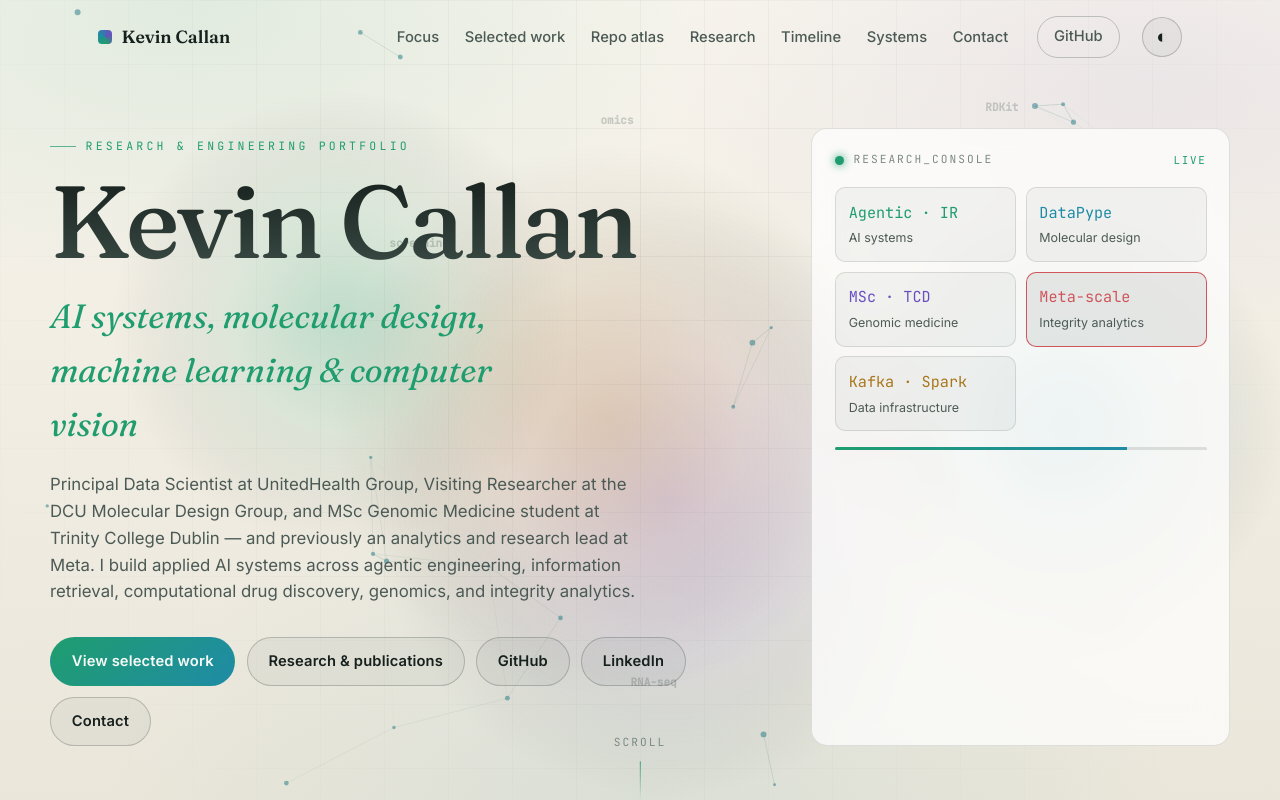
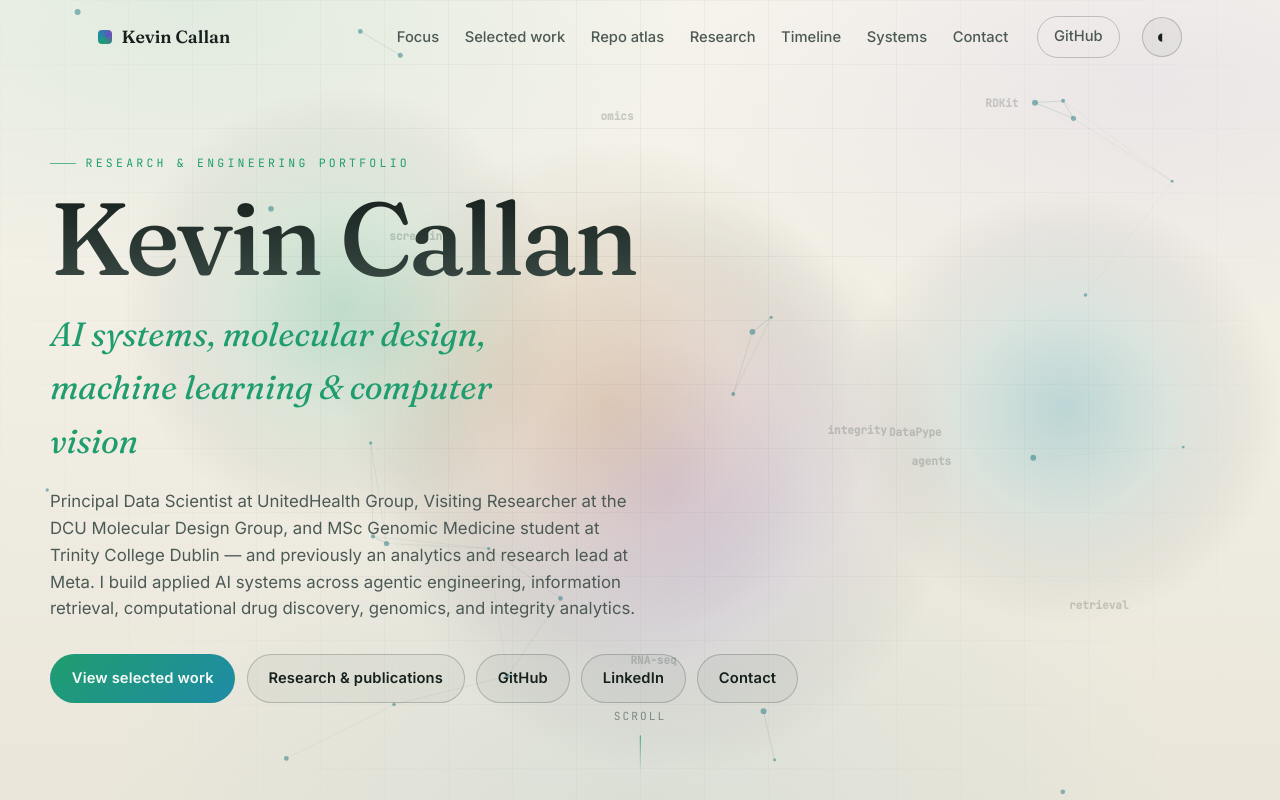
Before and after one commit to kevincallan/kevincallan.github.io, a React (Vite) app: page / in a window 1280 px wide. Shown: the top 800 px of the page. Built offline with nearby package versions, Linux system fonts and the light colour scheme.

Commit message:
Remove research console from hero
The metric console added little; the hero is now a single full-width
copy column over the liquid background.

```diff
--- a/src/App.css
+++ b/src/App.css
@@ -206,10 +206,6 @@
 .hero__grid {
   position: relative;
   z-index: 1;
-  display: grid;
-  grid-template-columns: 1.5fr 0.9fr;
-  gap: clamp(2rem, 5vw, 4rem);
-  align-items: center;
 }
 .hero__name {
   font-size: clamp(3.2rem, 9vw, 6.4rem);
@@ -261,80 +257,6 @@
 @keyframes scrollPulse {
   0%, 100% { opacity: 0.3; transform: scaleY(0.6); }
   50% { opacity: 1; transform: scaleY(1); }
-}
-
-/* Research console */
-.console {
-  padding: 1.4rem;
-  align-self: stretch;
-}
-.console__head {
-  display: flex;
-  align-items: center;
-  gap: 0.6rem;
-  margin-bottom: 1.1rem;
-}
-.console__dot {
-  width: 9px;
-  height: 9px;
-  border-radius: 50%;
-  background: var(--mint);
-  box-shadow: 0 0 10px var(--mint);
-}
-.console__status {
-  margin-left: auto;
-  font-family: var(--font-mono);
-  font-size: 0.68rem;
-  letter-spacing: 0.16em;
-  text-transform: uppercase;
-  color: var(--mint);
-}
-.console__grid {
-  display: grid;
-  grid-template-columns: 1fr 1fr;
-  gap: 0.6rem;
-  list-style: none;
-}
-.console__tile {
-  border: 1px solid var(--hairline);
-  border-radius: var(--radius-sm);
-  padding: 0.8rem;
-  background: var(--tile-bg);
-  transition: border-color 0.4s var(--ease), background 0.4s var(--ease);
-}
-.console__tile[data-accent="mint"] { --tile: var(--mint); }
-.console__tile[data-accent="cyan"] { --tile: var(--cyan); }
-.console__tile[data-accent="violet"] { --tile: var(--violet); }
-.console__tile[data-accent="rose"] { --tile: var(--rose); }
-.console__tile[data-accent="amber"] { --tile: var(--amber); }
-.console__tile.is-active {
-  border-color: var(--tile);
-  background: var(--tile-bg-strong);
-}
-.console__value {
-  display: block;
-  font-family: var(--font-mono);
-  font-size: 0.95rem;
-  color: var(--tile, var(--text));
-  margin-bottom: 0.2rem;
-}
-.console__label {
-  display: block;
-  font-size: 0.78rem;
-  color: var(--muted);
-}
-.console__bar {
-  margin-top: 1rem;
-  height: 3px;
-  border-radius: 3px;
-  background: var(--hairline);
-  overflow: hidden;
-}
-.console__bar span {
-  display: block;
-  height: 100%;
-  background: linear-gradient(90deg, var(--mint), var(--cyan));
-  transition: width 0.8s var(--ease);
 }
 
 /* ============================================================
@@ -1082,8 +1004,6 @@
    Responsive
    ============================================================ */
 @media (max-width: 900px) {
-  .hero__grid { grid-template-columns: 1fr; }
-  .console { max-width: 440px; }
   .case,
   .contact { grid-template-columns: 1fr; }
   .case--flip .case__body,
@@ -1111,7 +1031,6 @@
   }
   .nav__menu.is-open { opacity: 1; transform: none; pointer-events: auto; }
   .nav__menu ul { flex-direction: column; gap: 1rem; }
-  .console__grid { grid-template-columns: 1fr 1fr; }
   .atlas__canvas-wrap { height: 320px; }
 }
 
@@ -1132,8 +1051,7 @@
   .cv__feature,
   .genome__read,
   .genome__heat span,
-  .hero__scroll-line,
-  .console__bar span {
+  .hero__scroll-line {
     animation: none !important;
     transition: none !important;
   }
--- a/src/components/Hero.jsx
+++ b/src/components/Hero.jsx
@@ -1,6 +1,5 @@
 import { site } from "../data/site.js";
 import { LiquidBackground } from "./visuals/LiquidBackground.jsx";
-import { ResearchConsole } from "./visuals/ResearchConsole.jsx";
 
 const CTAS = [
   { label: "View selected work", href: "#work", primary: true },
@@ -34,7 +33,6 @@ export function Hero() {
             ))}
           </ul>
         </div>
-        <ResearchConsole />
       </div>
       <a className="hero__scroll" href="#focus" aria-label="Scroll to current focus">
         <span className="label-mono">scroll</span>
--- a/src/components/visuals/ResearchConsole.jsx
+++ /dev/null
@@ -1,45 +0,0 @@
-import { useEffect, useState } from "react";
-import { consoleMetrics } from "../../data/site.js";
-import { useReducedMotion } from "../../hooks/useReducedMotion.js";
-
-/**
- * A glassy "research console" card with live-looking metric tiles and a
- * faint sweeping readout bar. Decorative; numbers are illustrative.
- */
-export function ResearchConsole() {
-  const reduced = useReducedMotion();
-  const [tick, setTick] = useState(0);
-
-  useEffect(() => {
-    if (reduced) return undefined;
-    const id = setInterval(() => setTick((t) => t + 1), 2200);
-    return () => clearInterval(id);
-  }, [reduced]);
-
-  const active = reduced ? 0 : tick % consoleMetrics.length;
-
-  return (
-    <aside className="console panel" aria-label="Research focus console">
-      <header className="console__head">
-        <span className="console__dot" aria-hidden="true" />
-        <span className="label-mono">research_console</span>
-        <span className="console__status">live</span>
-      </header>
-      <ul className="console__grid">
-        {consoleMetrics.map((m, i) => (
-          <li
-            key={m.label}
-            className={`console__tile ${i === active ? "is-active" : ""}`}
-            data-accent={m.accent}
-          >
-            <span className="console__value">{m.value}</span>
-            <span className="console__label">{m.label}</span>
-          </li>
-        ))}
-      </ul>
-      <div className="console__bar" aria-hidden="true">
-        <span style={{ width: `${((active + 1) / consoleMetrics.length) * 100}%` }} />
-      </div>
-    </aside>
-  );
-}
--- a/src/data/site.js
+++ b/src/data/site.js
@@ -28,11 +28,3 @@ export const navItems = [
   { id: "skills", label: "Systems" },
   { id: "contact", label: "Contact" },
 ];
-
-export const consoleMetrics = [
-  { label: "AI systems", value: "Agentic · IR", accent: "mint" },
-  { label: "Molecular design", value: "DataPype", accent: "cyan" },
-  { label: "Genomic medicine", value: "MSc · TCD", accent: "violet" },
-  { label: "Integrity analytics", value: "Meta-scale", accent: "rose" },
-  { label: "Data infrastructure", value: "Kafka · Spark", accent: "amber" },
-];
```
